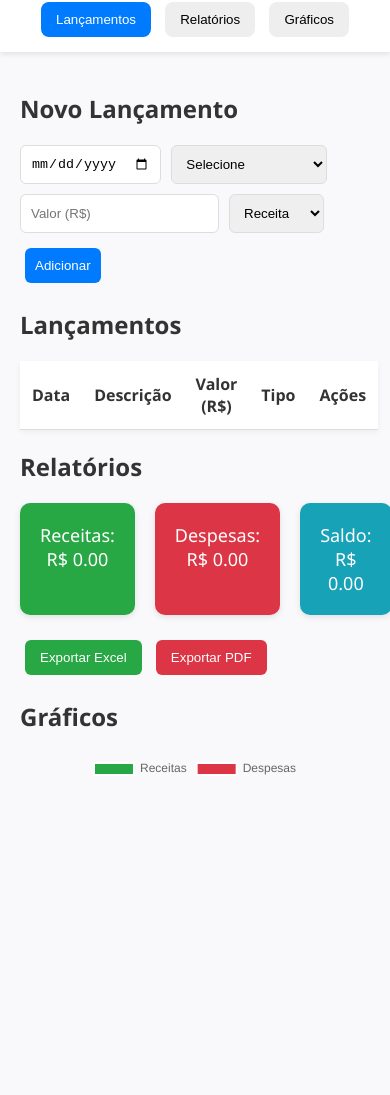
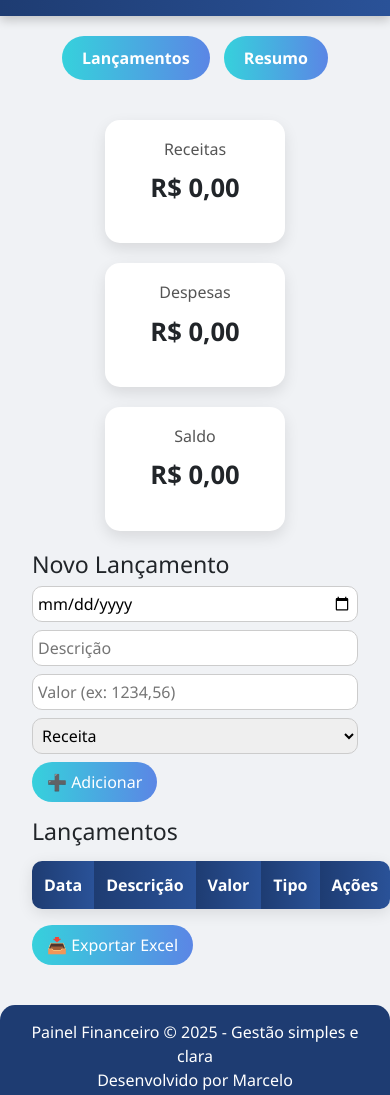
Before and after one commit to MarceloVieira29/painel-financeiro, a plain HTML site: page index.html in a window 390 px wide. Shown: the part 99-1194 px from the top of the page. Drawn offline with nearby package versions, Linux system fonts and the light colour scheme.

Commit message:
Add files via upload

```diff
--- a/index.html
+++ b/index.html
@@ -3,82 +3,128 @@
 <head>
 <meta charset="UTF-8">
 <meta name="viewport" content="width=device-width, initial-scale=1.0">
-  <title>Painel Financeiro</title>
+<title>💰 Dashboard Financeiro Premium</title>
+<link href="https://cdn.jsdelivr.net/npm/bootstrap@5.3.0/dist/css/bootstrap.min.css" rel="stylesheet">
 <link rel="stylesheet" href="style.css">
+<script src="https://cdnjs.cloudflare.com/ajax/libs/xlsx/0.18.5/xlsx.full.min.js"></script>
 <script src="https://cdn.jsdelivr.net/npm/chart.js"></script>
 </head>
 <body>
-  <header>
-    <h1>Painel Financeiro</h1>
+
+<header><h1>💰 Dashboard Financeiro Premium 📈</h1></header>
+
 <nav>
-      <button class="tab-btn active" data-tab="lancamentos">Lançamentos</button>
-      <button class="tab-btn" data-tab="relatorios">Relatórios</button>
-      <button class="tab-btn" data-tab="graficos">Gráficos</button>
+  <button onclick="abrirAba('lancamentos')">Lançamentos</button>
+  <button onclick="abrirAba('relatorio')">Resumo</button>
 </nav>
-  </header>
 
-  <main>
-    <!-- Aba Lançamentos -->
-    <section id="lancamentos" class="tab-content active">
-      <h2>Novo Lançamento</h2>
-      <form id="formLancamento">
-        <input type="date" id="data" required>
-        <select id="descricao" required>
-          <option value="">Selecione</option>
-          <option>Salário</option>
-          <option>Aluguel</option>
-          <option>Pensão Alimenticia</option>
-          <option>Luz</option>
-          <option>Água</option>
-          <option>Internet</option>
-          <option>Streamer</option>
-          <option>Viagens</option>
-          <option>Lazer</option>
-          <option value="manual">Outro...</option>
-        </select>
-        <input type="text" id="descricaoManual" placeholder="Digite a descrição" style="display:none;">
-        <input type="number" id="valor" placeholder="Valor (R$)" required>
-        <select id="tipo" required>
+<main class="container">
+
+  <!-- ABA LANÇAMENTOS -->
+  <section id="lancamentos" class="aba ativa">
+    <div class="cards">
+      <div class="card-resumo"><h3>Receitas</h3><p id="totalReceitas">R$ 0,00</p></div>
+      <div class="card-resumo"><h3>Despesas</h3><p id="totalDespesas">R$ 0,00</p></div>
+      <div class="card-resumo"><h3>Saldo</h3><p id="saldo">R$ 0,00</p></div>
+    </div>
+
+    <h3>Novo Lançamento</h3>
+    <div class="row g-2 mb-3">
+      <div class="col-md-3"><input type="date" id="data"></div>
+      <div class="col-md-3"><input type="text" id="descricao" placeholder="Descrição"></div>
+      <div class="col-md-2"><input type="text" id="valor" placeholder="Valor (ex: 1234,56)"></div>
+      <div class="col-md-2">
+        <select id="tipo">
           <option value="receita">Receita</option>
           <option value="despesa">Despesa</option>
         </select>
-        <button type="submit">Adicionar</button>
-      </form>
+      </div>
+      <div class="col-md-2"><button class="add" onclick="adicionarLancamento()">➕ Adicionar</button></div>
+    </div>
 
-      <h2>Lançamentos</h2>
+    <h3>Lançamentos</h3>
     <table id="tabelaLancamentos">
+      <thead><tr><th>Data</th><th>Descrição</th><th>Valor</th><th>Tipo</th><th>Ações</th></tr></thead>
+      <tbody></tbody>
+    </table>
+    <button class="add mt-3" onclick="exportarExcel()">📥 Exportar Excel</button>
+  </section>
+
+  <!-- ABA RESUMO -->
+  <section id="relatorio" class="aba">
+    <h2>Resumo Financeiro</h2>
+
+    <!-- Filtros -->
+    <div class="row g-2 mb-3">
+      <div class="col-md-2"><input type="date" id="filtroDataInicio"></div>
+      <div class="col-md-2"><input type="date" id="filtroDataFim"></div>
+      <div class="col-md-3"><input type="text" id="filtroDescricao" placeholder="Descrição"></div>
+      <div class="col-md-2">
+        <select id="filtroTipo">
+          <option value="">Todos</option>
+          <option value="receita">Receita</option>
+          <option value="despesa">Despesa</option>
+        </select>
+      </div>
+      <div class="col-md-3">
+        <button class="add" id="btnLimparFiltros">🧹 Limpar Filtros</button>
+      </div>
+    </div>
+
+    <div class="cards">
+      <div class="card-resumo">
+        <h3>Total Receitas</h3>
+        <p id="resReceitas">R$ 0,00</p>
+        <small id="percReceitas">0%</small>
+      </div>
+      <div class="card-resumo">
+        <h3>Total Despesas</h3>
+        <p id="resDespesas">R$ 0,00</p>
+        <small id="percDespesas">0%</small>
+      </div>
+      <div class="card-resumo">
+        <h3>Saldo</h3>
+        <p id="resSaldo">R$ 0,00</p>
+        <small id="percSaldo">0%</small>
+      </div>
+    </div>
+
+    <!-- Gráfico de Pizza Receita x Despesa -->
+    <div class="mt-4 text-center" style="max-width:500px; margin:auto;">
+      <canvas id="graficoResumo"></canvas>
+      <button class="add mt-3" onclick="baixarGrafico()">📊 Baixar Gráfico</button>
+    </div>
+
+    <!-- Tabela resumo filtrado -->
+    <table id="tabelaResumo" class="mt-4">
       <thead>
-          <tr>
-            <th>Data</th>
-            <th>Descrição</th>
-            <th>Valor (R$)</th>
-            <th>Tipo</th>
-            <th>Ações</th>
-          </tr>
+        <tr><th>Data</th><th>Descrição</th><th>Valor</th><th>Tipo</th></tr>
       </thead>
       <tbody></tbody>
     </table>
-    </section>
 
-    <!-- Aba Relatórios -->
-    <section id="relatorios" class="tab-content">
-      <h2>Relatórios</h2>
-      <div class="cards">
-        <div class="card receita">Receitas: R$ <span id="totalReceitas">0</span></div>
-        <div class="card despesa">Despesas: R$ <span id="totalDespesas">0</span></div>
-        <div class="card saldo">Saldo: R$ <span id="saldo">0</span></div>
+    <!-- Resumo por Descrição/Categoria -->
+    <h3 class="mt-5">Resumo por Descrição/Categoria</h3>
+
+    <div class="mt-4 text-center" style="max-width:500px; margin:auto;">
+      <canvas id="graficoDescricao"></canvas>
+      <button class="add mt-3" onclick="baixarGraficoDescricao()">📊 Baixar Gráfico</button>
     </div>
-      <button id="exportExcel">Exportar Excel</button>
-      <button id="exportPDF">Exportar PDF</button>
-    </section>
 
-    <!-- Aba Gráficos -->
-    <section id="graficos" class="tab-content">
-      <h2>Gráficos</h2>
-      <canvas id="graficoPizza"></canvas>
-      <canvas id="graficoLinha"></canvas>
+    <table id="tabelaResumoDescricao" class="mt-4">
+      <thead>
+        <tr><th>Descrição</th><th>Valor</th><th>% do Total</th></tr>
+      </thead>
+      <tbody></tbody>
+    </table>
+
   </section>
 </main>
+
+<footer>
+  <p>Painel Financeiro © 2025 - Gestão simples e clara<br>
+  Desenvolvido por Marcelo</p>
+</footer>
 
 <script src="script.js"></script>
 </body>
--- a/script.js
+++ b/script.js
@@ -1,136 +1,178 @@
-document.addEventListener("DOMContentLoaded", () => {
-  const lancamentos = JSON.parse(localStorage.getItem("lancamentos")) || [];
-  const form = document.getElementById("formLancamento");
-  const tabela = document.querySelector("#tabelaLancamentos tbody");
+let lancamentos = JSON.parse(localStorage.getItem("lancamentos")) || [];
+let graficoResumo = null;
+let graficoDescricao = null;
 
-  // Abas
-  document.querySelectorAll(".tab-btn").forEach(btn => {
-    btn.addEventListener("click", () => {
-      document.querySelectorAll(".tab-btn").forEach(b => b.classList.remove("active"));
-      document.querySelectorAll(".tab-content").forEach(sec => sec.classList.remove("active"));
-      btn.classList.add("active");
-      document.getElementById(btn.dataset.tab).classList.add("active");
-    });
-  });
+function formatarBRL(valor){
+  return valor.toLocaleString("pt-BR",{style:"currency",currency:"BRL"});
+}
 
-  // Campo manual
-  document.getElementById("descricao").addEventListener("change", (e) => {
-    document.getElementById("descricaoManual").style.display = e.target.value === "manual" ? "block" : "none";
-  });
+function abrirAba(id){
+  document.querySelectorAll(".aba").forEach(a=>a.classList.remove("ativa"));
+  document.getElementById(id).classList.add("ativa");
+}
 
-  // Adicionar lançamento
-  form.addEventListener("submit", (e) => {
-    e.preventDefault();
-    const data = document.getElementById("data").value;
-    let descricao = document.getElementById("descricao").value;
-    if (descricao === "manual") descricao = document.getElementById("descricaoManual").value;
-    const valor = parseFloat(document.getElementById("valor").value);
-    const tipo = document.getElementById("tipo").value;
+function atualizarResumo(){
+  let receitas = lancamentos.filter(l=>l.tipo==="receita").reduce((a,b)=>a+b.valor,0);
+  let despesas = lancamentos.filter(l=>l.tipo==="despesa").reduce((a,b)=>a+b.valor,0);
+  document.getElementById("totalReceitas").textContent = formatarBRL(receitas);
+  document.getElementById("totalDespesas").textContent = formatarBRL(despesas);
+  document.getElementById("saldo").textContent = formatarBRL(receitas-despesas);
+}
 
-    lancamentos.push({ data, descricao, valor, tipo });
-    localStorage.setItem("lancamentos", JSON.stringify(lancamentos));
-    form.reset();
-    renderTabela();
-    atualizarRelatorios();
-    atualizarGraficos();
-  });
-
-  // Render tabela
-  function renderTabela() {
-    tabela.innerHTML = "";
-    lancamentos.forEach((l, i) => {
+function atualizarTabela(){
+  const tbody = document.querySelector("#tabelaLancamentos tbody");
+  tbody.innerHTML = "";
+  lancamentos.forEach((l,i)=>{
     const tr = document.createElement("tr");
-      tr.innerHTML = `
-        <td>${l.data}</td>
-        <td>${l.descricao}</td>
-        <td>R$ ${l.valor.toFixed(2)}</td>
-        <td>${l.tipo}</td>
-        <td><button onclick="remover(${i})">Excluir</button></td>
-      `;
-      tabela.appendChild(tr);
+    tr.innerHTML = `<td>${l.data}</td><td>${l.descricao}</td><td>${formatarBRL(l.valor)}</td><td>${l.tipo}</td><td><button class="add" style="padding:4px 10px" onclick="removerLancamento(${i})">❌</button></td>`;
+    tbody.appendChild(tr);
   });
 }
 
-  // Excluir
-  window.remover = (i) => {
-    lancamentos.splice(i, 1);
-    localStorage.setItem("lancamentos", JSON.stringify(lancamentos));
-    renderTabela();
-    atualizarRelatorios();
-    atualizarGraficos();
-  };
-
-  // Relatórios
-  function atualizarRelatorios() {
-    const receitas = lancamentos.filter(l => l.tipo === "receita").reduce((acc, l) => acc + l.valor, 0);
-    const despesas = lancamentos.filter(l => l.tipo === "despesa").reduce((acc, l) => acc + l.valor, 0);
-    document.getElementById("totalReceitas").textContent = receitas.toFixed(2);
-    document.getElementById("totalDespesas").textContent = despesas.toFixed(2);
-    document.getElementById("saldo").textContent = (receitas - despesas).toFixed(2);
+function adicionarLancamento(){
+  const data=document.getElementById("data").value;
+  const descricao=document.getElementById("descricao").value;
+  const valor=parseFloat((document.getElementById("valor").value||"").replace(".","").replace(",","."));
+  const tipo=document.getElementById("tipo").value;
+  if(!data||!descricao||isNaN(valor)){ alert("Preencha todos os campos corretamente!"); return; }
+  lancamentos.push({data,descricao,valor,tipo});
+  localStorage.setItem("lancamentos",JSON.stringify(lancamentos));
+  atualizarTabela(); atualizarResumo(); atualizarResumoFiltrado(); atualizarResumoPorDescricao();
+  document.getElementById("data").value="";
+  document.getElementById("descricao").value="";
+  document.getElementById("valor").value="";
 }
 
-  // Gráficos
-  let graficoPizza, graficoLinha;
-  function atualizarGraficos() {
-    const ctxPizza = document.getElementById("graficoPizza").getContext("2d");
-    const ctxLinha = document.getElementById("graficoLinha").getContext("2d");
-    const receitas = lancamentos.filter(l => l.tipo === "receita").reduce((acc, l) => acc + l.valor, 0);
-    const despesas = lancamentos.filter(l => l.tipo === "despesa").reduce((acc, l) => acc + l.valor, 0);
+function removerLancamento(i){
+  lancamentos.splice(i,1);
+  localStorage.setItem("lancamentos",JSON.stringify(lancamentos));
+  atualizarTabela(); atualizarResumo(); atualizarResumoFiltrado(); atualizarResumoPorDescricao();
+}
 
-    if (graficoPizza) graficoPizza.destroy();
-    if (graficoLinha) graficoLinha.destroy();
+function exportarExcel(){
+  const wb = XLSX.utils.book_new();
+  const ws1 = XLSX.utils.json_to_sheet(lancamentos.map(l=>({Data:l.data,Descricao:l.descricao,Valor:l.valor,Tipo:l.tipo})));
+  XLSX.utils.book_append_sheet(wb, ws1, "Lançamentos");
+  const totalReceitas = lancamentos.filter(l=>l.tipo==="receita").reduce((a,b)=>a+b.valor,0);
+  const totalDespesas = lancamentos.filter(l=>l.tipo==="despesa").reduce((a,b)=>a+b.valor,0);
+  const resumo = [
+    {Categoria:"Receitas",Total:totalReceitas},
+    {Categoria:"Despesas",Total:totalDespesas},
+    {Categoria:"Saldo",Total:totalReceitas-totalDespesas}
+  ];
+  const ws2 = XLSX.utils.json_to_sheet(resumo);
+  XLSX.utils.book_append_sheet(wb, ws2, "Resumo");
+  XLSX.writeFile(wb,"DashboardFinanceiroPremium.xlsx");
+}
 
-    graficoPizza = new Chart(ctxPizza, {
-      type: "pie",
-      data: {
-        labels: ["Receitas", "Despesas"],
-        datasets: [{ data: [receitas, despesas], backgroundColor: ["#28a745", "#dc3545"] }]
-      }
-    });
-
-    graficoLinha = new Chart(ctxLinha, {
-      type: "line",
-      data: {
-        labels: lancamentos.map(l => l.data),
-        datasets: [{
-          label: "Saldo ao longo do tempo",
-          data: lancamentos.map((_, i) => {
-            const receitasParciais = lancamentos.slice(0, i+1).filter(l => l.tipo === "receita").reduce((acc, l) => acc + l.valor, 0);
-            const despesasParciais = lancamentos.slice(0, i+1).filter(l => l.tipo === "despesa").reduce((acc, l) => acc + l.valor, 0);
-            return receitasParciais - despesasParciais;
-          }),
-          borderColor: "#007bff",
-          fill: false
-        }]
-      }
+// FILTROS
+function filtrarLancamentos(){
+  const dataInicio = document.getElementById("filtroDataInicio").value;
+  const dataFim = document.getElementById("filtroDataFim").value;
+  const descricao = (document.getElementById("filtroDescricao").value || "").toLowerCase();
+  const tipo = document.getElementById("filtroTipo").value;
+  return lancamentos.filter(l=>{
+    let ok = true;
+    if(dataInicio) ok = ok && l.data >= dataInicio;
+    if(dataFim) ok = ok && l.data <= dataFim;
+    if(descricao) ok = ok && (l.descricao||"").toLowerCase().includes(descricao);
+    if(tipo) ok = ok && l.tipo === tipo;
+    return ok;
   });
 }
 
-  // Exportar Excel
-  document.getElementById("exportExcel").addEventListener("click", () => {
-    let csv = "Data,Descrição,Valor,Tipo\n";
-    lancamentos.forEach(l => {
-      csv += `${l.data},${l.descricao},${l.valor},${l.tipo}\n`;
-    });
-    const blob = new Blob([csv], { type: "text/csv" });
-    const link = document.createElement("a");
-    link.href = URL.createObjectURL(blob);
-    link.download = "lancamentos.csv";
-    link.click();
+function atualizarResumoFiltrado(){
+  const filtrados = filtrarLancamentos();
+  const receitas = filtrados.filter(l=>l.tipo==="receita").reduce((a,b)=>a+b.valor,0);
+  const despesas = filtrados.filter(l=>l.tipo==="despesa").reduce((a,b)=>a+b.valor,0);
+  const saldo = receitas - despesas;
+  const total = receitas + despesas;
+
+  document.getElementById("resReceitas").textContent = formatarBRL(receitas);
+  document.getElementById("resDespesas").textContent = formatarBRL(despesas);
+  document.getElementById("resSaldo").textContent = formatarBRL(saldo);
+
+  document.getElementById("percReceitas").textContent = total>0?((receitas/total)*100).toFixed(1)+"%":"0%";
+  document.getElementById("percDespesas").textContent = total>0?((despesas/total)*100).toFixed(1)+"%":"0%";
+  document.getElementById("percSaldo").textContent = receitas>0?((saldo/receitas)*100).toFixed(1)+"%":"0%";
+
+  const tbody = document.querySelector("#tabelaResumo tbody");
+  tbody.innerHTML="";
+  filtrados.forEach(l=>{
+    const tr=document.createElement("tr");
+    tr.innerHTML=`<td>${l.data}</td><td>${l.descricao}</td><td>${formatarBRL(l.valor)}</td><td>${l.tipo}</td>`;
+    tbody.appendChild(tr);
   });
 
-  // Exportar PDF
-  document.getElementById("exportPDF").addEventListener("click", () => {
-    const printContent = document.getElementById("relatorios").innerHTML;
-    const win = window.open("", "", "width=800,height=600");
-    win.document.write("<html><head><title>Relatório</title></head><body>");
-    win.document.write(printContent);
-    win.document.write("</body></html>");
-    win.document.close();
-    win.print();
+  const ctx=document.getElementById("graficoResumo").getContext("2d");
+  const dados={labels:["Receitas","Despesas"],datasets:[{data:[receitas,despesas],backgroundColor:["#36d1dc","#ff6b6b"]}]};
+  if(graficoResumo) graficoResumo.destroy();
+  graficoResumo=new Chart(ctx,{type:"pie",data:dados,options:{plugins:{legend:{position:"bottom"},tooltip:{callbacks:{label:function(context){const v=context.parsed||0;const p=total>0?(v/total*100).toFixed(1)+"%":"0%";return `${context.label}: ${p} (${v.toLocaleString("pt-BR",{style:"currency",currency:"BRL"})})`;}}}}}});
+}
+
+function atualizarResumoPorDescricao(){
+  const filtrados = filtrarLancamentos();
+  let agrupados = {};
+  filtrados.forEach(l=>{
+    if(!agrupados[l.descricao]) agrupados[l.descricao] = 0;
+    agrupados[l.descricao]+=l.valor;
+  });
+  const total = Object.values(agrupados).reduce((a,b)=>a+b,0);
+
+  const tbody = document.querySelector("#tabelaResumoDescricao tbody");
+  tbody.innerHTML="";
+  Object.entries(agrupados).forEach(([desc,valor])=>{
+    const tr=document.createElement("tr");
+    tr.innerHTML=`<td>${desc}</td><td>${formatarBRL(valor)}</td><td>${total>0?((valor/total)*100).toFixed(1)+"%":"0%"}</td>`;
+    tbody.appendChild(tr);
   });
 
-  renderTabela();
-  atualizarRelatorios();
-  atualizarGraficos();
+  const ctx=document.getElementById("graficoDescricao").getContext("2d");
+  const dados={labels:Object.keys(agrupados),datasets:[{data:Object.values(agrupados),backgroundColor:Object.keys(agrupados).map(()=>"#"+Math.floor(Math.random()*16777215).toString(16))}]};
+  if(graficoDescricao) graficoDescricao.destroy();
+  graficoDescricao=new Chart(ctx,{type:"pie",data:dados,options:{plugins:{legend:{position:"bottom"}}}});
+}
+
+// Baixar gráficos
+function baixarGrafico(){
+  const canvas=document.getElementById("graficoResumo");
+  const link=document.createElement("a");
+  link.href=canvas.toDataURL("image/png");
+  link.download="ResumoFinanceiro.png";
+  link.click();
+}
+function baixarGraficoDescricao(){
+  const canvas=document.getElementById("graficoDescricao");
+  const link=document.createElement("a");
+  link.href=canvas.toDataURL("image/png");
+  link.download="ResumoPorDescricao.png";
+  link.click();
+}
+
+// Eventos filtros
+["filtroDataInicio","filtroDataFim","filtroDescricao"].forEach(id=>{
+  document.getElementById(id).addEventListener("input", ()=>{
+    atualizarResumoFiltrado();
+    atualizarResumoPorDescricao();
   });
+});
+document.getElementById("filtroTipo").addEventListener("change", ()=>{
+  atualizarResumoFiltrado();
+  atualizarResumoPorDescricao();
+});
+document.getElementById("btnLimparFiltros").addEventListener("click", ()=>{
+  document.getElementById("filtroDataInicio").value="";
+  document.getElementById("filtroDataFim").value="";
+  document.getElementById("filtroDescricao").value="";
+  document.getElementById("filtroTipo").value="";
+  atualizarResumoFiltrado();
+  atualizarResumoPorDescricao();
+});
+
+// Inicialização
+window.onload=()=>{
+  atualizarTabela();
+  atualizarResumo();
+  atualizarResumoFiltrado();
+  atualizarResumoPorDescricao();
+};
--- a/style.css
+++ b/style.css
@@ -1,102 +1,21 @@
-body {
-  font-family: 'Segoe UI', sans-serif;
-  margin: 0;
-  background: #f9f9fb;
-  color: #333;
-}
-
-header {
-  background: #fff;
-  padding: 15px;
-  box-shadow: 0 2px 6px rgba(0,0,0,0.1);
-  text-align: center;
-}
-
-nav {
-  margin-top: 10px;
-}
-
-.tab-btn {
-  background: #eee;
-  border: none;
-  padding: 10px 15px;
-  margin: 0 5px;
-  border-radius: 8px;
-  cursor: pointer;
-}
-
-.tab-btn.active {
-  background: #007bff;
-  color: #fff;
-}
-
-main {
-  padding: 20px;
-}
-
-form {
-  display: flex;
-  flex-wrap: wrap;
-  gap: 10px;
-  margin-bottom: 20px;
-}
-
-form input, form select, form button {
-  padding: 10px;
-  border: 1px solid #ddd;
-  border-radius: 6px;
-}
-
-form button {
-  background: #007bff;
-  color: #fff;
-  border: none;
-  cursor: pointer;
-}
-
-form button:hover {
-  background: #0056b3;
-}
-
-table {
-  width: 100%;
-  border-collapse: collapse;
-  background: #fff;
-  box-shadow: 0 2px 6px rgba(0,0,0,0.05);
-}
-
-th, td {
-  padding: 12px;
-  border-bottom: 1px solid #ddd;
-}
-
-.cards {
-  display: flex;
-  gap: 20px;
-  margin: 20px 0;
-}
-
-.card {
-  flex: 1;
-  padding: 20px;
-  border-radius: 10px;
-  color: #fff;
-  text-align: center;
-  font-size: 18px;
-  box-shadow: 0 2px 6px rgba(0,0,0,0.1);
-}
-
-.card.receita { background: #28a745; }
-.card.despesa { background: #dc3545; }
-.card.saldo { background: #17a2b8; }
-
-button {
-  padding: 10px 15px;
-  border: none;
-  border-radius: 6px;
-  cursor: pointer;
-  margin: 5px;
-}
-
-#exportExcel { background: #28a745; color: #fff; }
-#exportPDF { background: #dc3545; color: #fff; }
+body { font-family: 'Segoe UI', sans-serif; background:#f0f2f5; margin:0; padding:0; }
+header { background: linear-gradient(90deg,#1e3c72,#2a5298); color:white; padding:20px; text-align:center; box-shadow:0 4px 10px rgba(0,0,0,0.2);}
+nav { text-align:center; margin:15px 0; }
+nav button { margin:5px; padding:10px 20px; border:none; border-radius:30px; background:linear-gradient(90deg,#36d1dc,#5b86e5); color:white; font-weight:bold; cursor:pointer; transition:0.3s; }
+nav button:hover { transform:scale(1.05); }
+.aba { display:none; padding:20px; }
+.aba.ativa { display:block; }
+.cards { display:flex; flex-wrap:wrap; gap:20px; justify-content:center; margin-bottom:20px; }
+.card-resumo { flex:1; min-width:180px; background:white; border-radius:15px; padding:20px; text-align:center; box-shadow:0 6px 15px rgba(0,0,0,0.1); transition:0.3s;}
+.card-resumo:hover { transform:translateY(-5px); }
+.card-resumo h3 { margin:0; font-size:1rem; color:#555; }
+.card-resumo p { font-size:1.6rem; font-weight:bold; margin-top:10px; }
+table { width:100%; border-collapse:collapse; margin-top:15px; background:white; border-radius:10px; overflow:hidden; box-shadow:0 4px 15px rgba(0,0,0,0.1); }
+th, td { padding:12px; text-align:center; }
+th { background:linear-gradient(90deg,#1e3c72,#2a5298); color:white; }
+tr:hover { background:#f1f1f1; }
+input, select { border-radius:10px; border:1px solid #ccc; padding:5px; width:100%; }
+button.add { background:linear-gradient(90deg,#36d1dc,#5b86e5); color:white; border:none; padding:8px 15px; border-radius:20px; cursor:pointer; transition:0.3s; }
+button.add:hover { transform:scale(1.05); }
+@media(max-width:768px){ .cards { flex-direction:column; align-items:center; } }
+footer { text-align: center; padding: 15px; background: #1e3c72; color: white; font-weight: 500; margin-top: 20px; border-top-left-radius: 15px; border-top-right-radius: 15px; }
```
Lines whose indentation alone changed are shown as unchanged.
